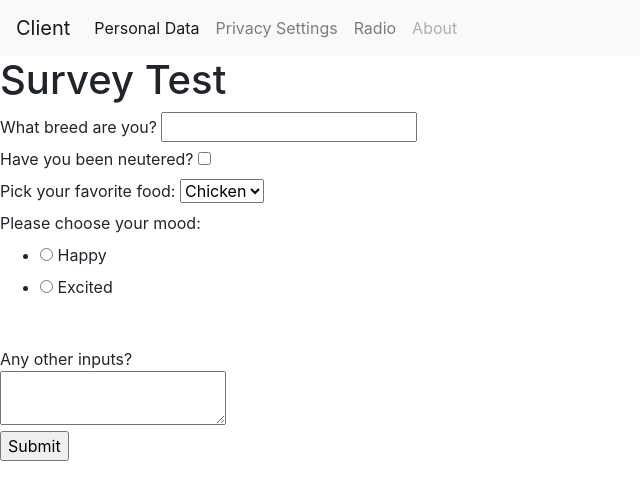
After one commit to yrtsprmb/zappor, a Flask app: page /test in a window 1280 px wide. The commit adds this page. Shown: the top 500 px of the page, without its empty margins (0-640 px from the left). Run offline with Flask 2, Linux system fonts and the light colour scheme; some libraries are stand-ins or nearby versions.

Commit message:
test mit session und flash integriert

```diff
--- a/client/app.py
+++ b/client/app.py
@@ -1,5 +1,61 @@
 from flask import Flask, render_template, request
+
+#Formularzeugs
+from flask_wtf import FlaskForm
+from wtforms import (StringField,IntegerField,BooleanField,
+                     DateTimeField,RadioField,SelectField,
+                     TextField,TextAreaField,SubmitField)
+from wtforms.validators import DataRequired
+
+
+from flask import session,redirect,url_for
+from flask import flash # for flashing messages
+
+
 app = Flask(__name__)
+#todo: als umgebungsvariable verwenden
+app.config['SECRET_KEY'] = 'geheimnis'
+
+
+
+#todo: eigene validatoren verwenden
+#todo: Schieberegler anpassen/einbinden
+class PrivacyForm(FlaskForm):
+    p = IntegerField("Insert p value:", validators=[DataRequired()])
+    q = IntegerField("Insert q value:")
+    r = IntegerField("Insert r value:")
+    submit = SubmitField("Submit")
+
+### testarea
+
+class InfoForm(FlaskForm):
+    breed = StringField("What breed are you?", validators=[DataRequired()])
+    neutered = BooleanField("Have you been neutered?")
+    mood = RadioField('Please choose your mood:', choices=[('mood_one','Happy'),('mood_two','Excited')])
+    food_choice = SelectField(u'Pick your favorite food:', # das u steht fuer unicode, um fehler vorzubeugen
+                              choices=[('chi','Chicken'),('bf','Beef'),('fi','Fish')])
+    feedback = TextAreaField()
+    submit = SubmitField('Submit')
+
+
+@app.route('/test', methods=['GET','POST'])
+def test():
+    form = InfoForm()
+    if form.validate_on_submit():
+        session['breed'] = form.breed.data
+        session['neutered'] = form.neutered.data
+        session['mood'] = form.mood.data
+        session['food'] = form.food_choice.data
+        session['feedback'] = form.feedback.data
+        return redirect(url_for('thankyouinfoform'))
+
+    return render_template('test.html', form=form)
+
+@app.route('/thankyouinfoform')
+def thankyouinfoform():
+    return render_template('thankyoutest.html')
+
+### ende testarea
 
 @app.route('/')
 def index():
@@ -9,9 +65,16 @@ def index():
 def personal_page():
     return render_template('personal.html')
 
-@app.route('/privacy')
+@app.route('/privacy',methods=['GET','POST'])
 def privacy_page():
-    return render_template('privacy.html')
+    p = False
+    form = PrivacyForm()
+    if form.validate_on_submit():
+        flash('You just clicked the button')
+        p = form.p.data
+        form.p.data = ''
+        return redirect(url_for('privacy_page'))
+    return render_template('privacy.html',form=form,p=p)
 
 @app.route('/radio')
 def radio_page():
--- /dev/null
+++ b/client/templates/test.html
@@ -0,0 +1,28 @@
+
+{% extends "base.html" %}
+{% block content %}
+
+
+<h1>Survey Test</h1>
+
+<form method="POST">
+  {{ form.hidden_tag() }}
+  {{ form.breed.label}} {{ form.breed }}
+  <br>
+  {{ form.neutered.label}} {{ form.neutered }}
+  <br>
+  {{ form.food_choice.label}} {{ form.food_choice }}
+  <br>
+  {{ form.mood.label}} {{ form.mood }}
+  <br>
+  Any other inputs?
+  <br>
+  {{ form.feedback }}
+  <br>
+  {{form.submit()}}
+
+</form>
+
+
+
+{% endblock %}
--- a/client/templates/thankyou.html
+++ b/client/templates/thankyou.html
@@ -2,6 +2,6 @@
 {% extends "base.html" %}
 {% block content %}
 <div class="jumbotron">
-  <h1>Thank you for signing up {{first}} {{last}} !</h1>
+  <h1>Thank you for signing up {{first}} {{last}} {{gender}}!</h1>
 </div>
 {% endblock %}
```
Also changed, not shown: client/templates/personal.html (+7 -4 lines), client/templates/privacy.html (+40 -3 lines), client/templates/thankyoutest.html (added, +19 -0 lines).
